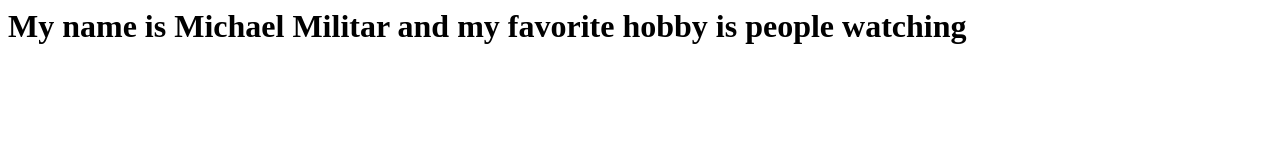
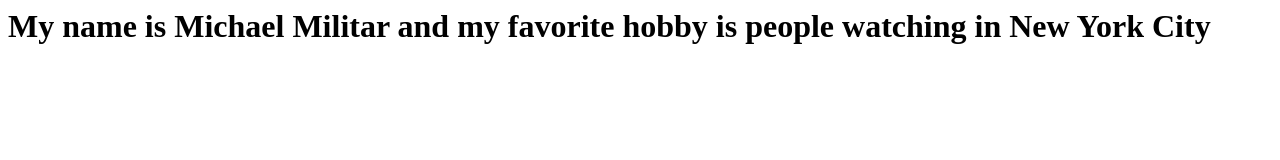
Before and after one commit to MichaelMilitar/lastname_firstname_ttp_static, a plain HTML site: page index.html in a window 1280 px wide. Drawn offline with Linux system fonts and the light colour scheme.

Commit message:
Update index.html

```diff
--- a/index.html
+++ b/index.html
@@ -1 +1 @@
-<h1> My name is Michael Militar and my favorite hobby is people watching </h1>
+<h1> My name is Michael Militar and my favorite hobby is people watching in New York City</h1>
```
